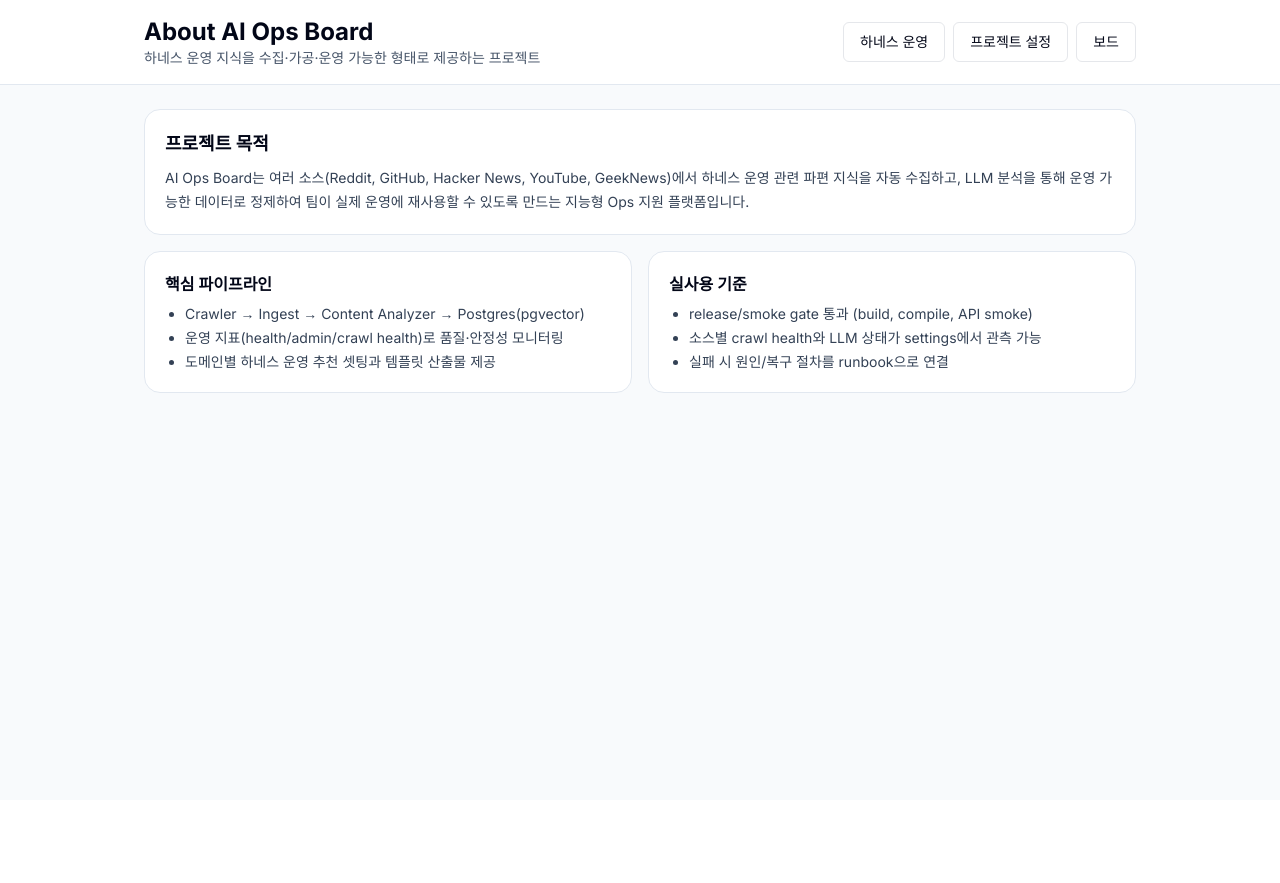
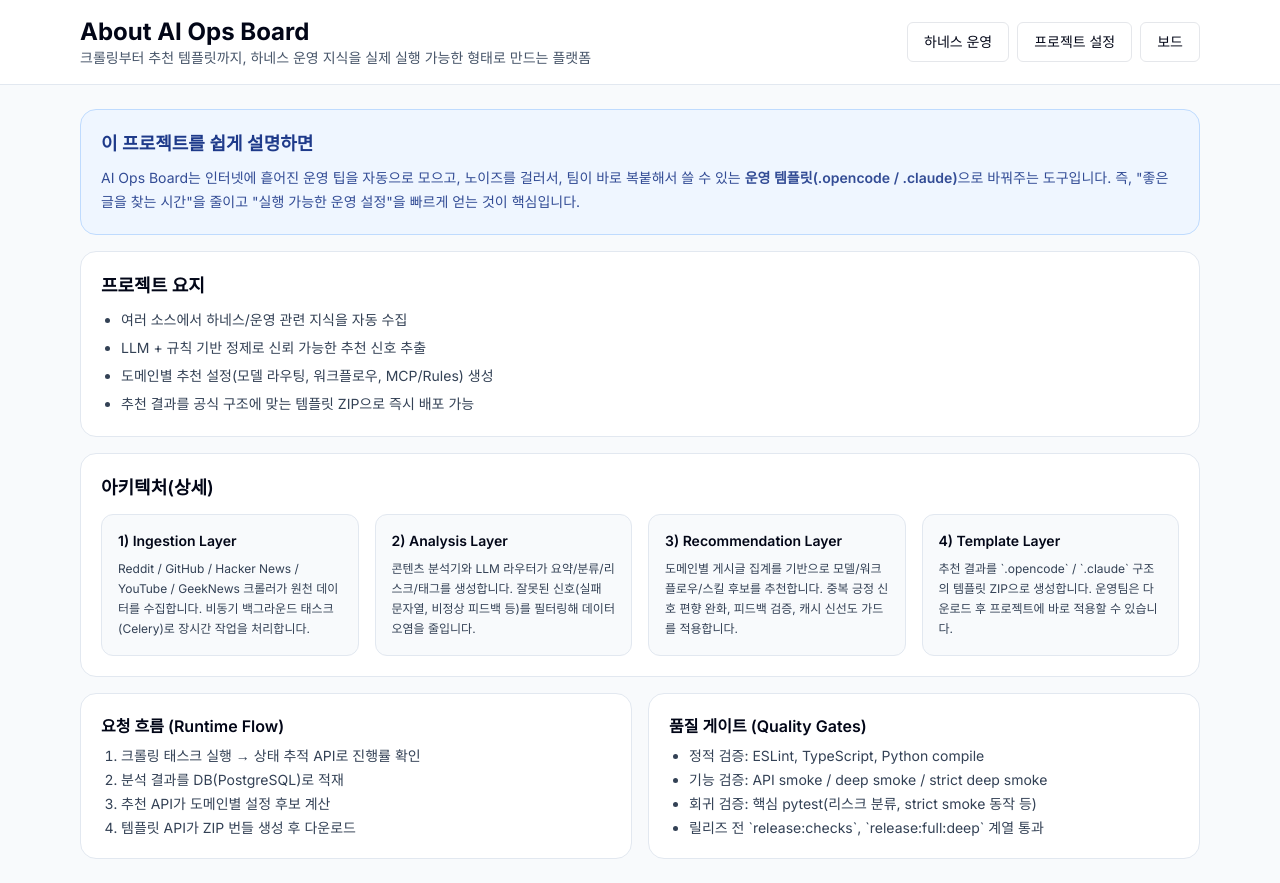
Before and after one commit to nkari82/AI_Ops_Board, a Next.js app: page /about in a window 1280 px wide. Before the commit the page ends 800 px from the top, so only its background shows below. Built offline with nearby package versions, Linux system fonts and the light colour scheme.

Commit message:
feat: expand about architecture and harden template UX

```diff
--- a/src/app/about/page.tsx
+++ b/src/app/about/page.tsx
@@ -5,10 +5,10 @@ export default function AboutPage() {
   return (
     <div className="min-h-screen bg-slate-50 text-slate-950">
       <header className="border-b border-slate-200 bg-white">
-        <div className="mx-auto flex max-w-5xl items-center justify-between px-4 py-4">
+        <div className="mx-auto flex max-w-6xl items-center justify-between px-4 py-4">
           <div>
             <h1 className="text-2xl font-bold">About AI Ops Board</h1>
-            <p className="text-sm text-slate-600">하네스 운영 지식을 수집·가공·운영 가능한 형태로 제공하는 프로젝트</p>
+            <p className="text-sm text-slate-600">크롤링부터 추천 템플릿까지, 하네스 운영 지식을 실제 실행 가능한 형태로 만드는 플랫폼</p>
           </div>
           <div className="flex items-center gap-2">
             <Link href="/recommendations"><Button variant="outline">하네스 운영</Button></Link>
@@ -18,30 +18,77 @@ export default function AboutPage() {
         </div>
       </header>
 
-      <main className="mx-auto max-w-5xl space-y-4 px-4 py-6">
+      <main className="mx-auto max-w-6xl space-y-4 px-4 py-6">
+        <section className="rounded-2xl border border-blue-200 bg-blue-50 p-5">
+          <h2 className="text-lg font-semibold text-blue-900">이 프로젝트를 쉽게 설명하면</h2>
+          <p className="mt-2 text-sm leading-6 text-blue-900/90">
+            AI Ops Board는 인터넷에 흩어진 운영 팁을 자동으로 모으고, 노이즈를 걸러서,
+            팀이 바로 복붙해서 쓸 수 있는 <span className="font-semibold">운영 템플릿(.opencode / .claude)</span>으로 바꿔주는 도구입니다.
+            즉, &quot;좋은 글을 찾는 시간&quot;을 줄이고 &quot;실행 가능한 운영 설정&quot;을 빠르게 얻는 것이 핵심입니다.
+          </p>
+        </section>
+
         <section className="rounded-2xl border border-slate-200 bg-white p-5">
-          <h2 className="text-lg font-semibold">프로젝트 목적</h2>
-          <p className="mt-2 text-sm leading-6 text-slate-700">
-            AI Ops Board는 여러 소스(Reddit, GitHub, Hacker News, YouTube, GeekNews)에서 하네스 운영 관련 파편 지식을 자동 수집하고,
-            LLM 분석을 통해 운영 가능한 데이터로 정제하여 팀이 실제 운영에 재사용할 수 있도록 만드는 지능형 Ops 지원 플랫폼입니다.
-          </p>
+          <h2 className="text-lg font-semibold">프로젝트 요지</h2>
+          <ul className="mt-2 list-disc space-y-1 pl-5 text-sm leading-6 text-slate-700">
+            <li>여러 소스에서 하네스/운영 관련 지식을 자동 수집</li>
+            <li>LLM + 규칙 기반 정제로 신뢰 가능한 추천 신호 추출</li>
+            <li>도메인별 추천 설정(모델 라우팅, 워크플로우, MCP/Rules) 생성</li>
+            <li>추천 결과를 공식 구조에 맞는 템플릿 ZIP으로 즉시 배포 가능</li>
+          </ul>
+        </section>
+
+        <section className="rounded-2xl border border-slate-200 bg-white p-5">
+          <h2 className="text-lg font-semibold">아키텍처(상세)</h2>
+          <div className="mt-3 grid gap-4 md:grid-cols-2 xl:grid-cols-4">
+            <div className="rounded-xl border border-slate-200 bg-slate-50 p-4">
+              <h3 className="text-sm font-semibold">1) Ingestion Layer</h3>
+              <p className="mt-2 text-xs leading-5 text-slate-700">
+                Reddit / GitHub / Hacker News / YouTube / GeekNews 크롤러가 원천 데이터를 수집합니다.
+                비동기 백그라운드 태스크(Celery)로 장시간 작업을 처리합니다.
+              </p>
+            </div>
+            <div className="rounded-xl border border-slate-200 bg-slate-50 p-4">
+              <h3 className="text-sm font-semibold">2) Analysis Layer</h3>
+              <p className="mt-2 text-xs leading-5 text-slate-700">
+                콘텐츠 분석기와 LLM 라우터가 요약/분류/리스크/태그를 생성합니다.
+                잘못된 신호(실패 문자열, 비정상 피드백 등)를 필터링해 데이터 오염을 줄입니다.
+              </p>
+            </div>
+            <div className="rounded-xl border border-slate-200 bg-slate-50 p-4">
+              <h3 className="text-sm font-semibold">3) Recommendation Layer</h3>
+              <p className="mt-2 text-xs leading-5 text-slate-700">
+                도메인별 게시글 집계를 기반으로 모델/워크플로우/스킬 후보를 추천합니다.
+                중복 긍정 신호 편향 완화, 피드백 검증, 캐시 신선도 가드를 적용합니다.
+              </p>
+            </div>
+            <div className="rounded-xl border border-slate-200 bg-slate-50 p-4">
+              <h3 className="text-sm font-semibold">4) Template Layer</h3>
+              <p className="mt-2 text-xs leading-5 text-slate-700">
+                추천 결과를 `.opencode` / `.claude` 구조의 템플릿 ZIP으로 생성합니다.
+                운영팀은 다운로드 후 프로젝트에 바로 적용할 수 있습니다.
+              </p>
+            </div>
+          </div>
         </section>
 
         <section className="grid gap-4 md:grid-cols-2">
           <div className="rounded-2xl border border-slate-200 bg-white p-5">
-            <h3 className="text-base font-semibold">핵심 파이프라인</h3>
-            <ul className="mt-2 list-disc space-y-1 pl-5 text-sm text-slate-700">
-              <li>Crawler → Ingest → Content Analyzer → Postgres(pgvector)</li>
-              <li>운영 지표(health/admin/crawl health)로 품질·안정성 모니터링</li>
-              <li>도메인별 하네스 운영 추천 셋팅과 템플릿 산출물 제공</li>
-            </ul>
+            <h3 className="text-base font-semibold">요청 흐름 (Runtime Flow)</h3>
+            <ol className="mt-2 list-decimal space-y-1 pl-5 text-sm text-slate-700">
+              <li>크롤링 태스크 실행 → 상태 추적 API로 진행률 확인</li>
+              <li>분석 결과를 DB(PostgreSQL)로 적재</li>
+              <li>추천 API가 도메인별 설정 후보 계산</li>
+              <li>템플릿 API가 ZIP 번들 생성 후 다운로드</li>
+            </ol>
           </div>
           <div className="rounded-2xl border border-slate-200 bg-white p-5">
-            <h3 className="text-base font-semibold">실사용 기준</h3>
+            <h3 className="text-base font-semibold">품질 게이트 (Quality Gates)</h3>
             <ul className="mt-2 list-disc space-y-1 pl-5 text-sm text-slate-700">
-              <li>release/smoke gate 통과 (build, compile, API smoke)</li>
-              <li>소스별 crawl health와 LLM 상태가 settings에서 관측 가능</li>
-              <li>실패 시 원인/복구 절차를 runbook으로 연결</li>
+              <li>정적 검증: ESLint, TypeScript, Python compile</li>
+              <li>기능 검증: API smoke / deep smoke / strict deep smoke</li>
+              <li>회귀 검증: 핵심 pytest(리스크 분류, strict smoke 동작 등)</li>
+              <li>릴리즈 전 `release:checks`, `release:full:deep` 계열 통과</li>
             </ul>
           </div>
         </section>
--- a/src/app/page.tsx
+++ b/src/app/page.tsx
@@ -50,6 +50,7 @@ export default function AiOpsBoard() {
     isLoading,
     activeDomain,
     previewTemplate,
+    templateError,
     fetchTemplatePreview,
     downloadTemplate,
   } = useTemplateService();
@@ -120,6 +121,7 @@ export default function AiOpsBoard() {
         isLoading={isLoading}
         activeDomain={activeDomain}
         previewTemplate={previewTemplate}
+        templateError={templateError}
         onFetchPreview={fetchTemplatePreview}
         onDownload={downloadTemplate}
       />
--- a/src/components/crawler/CrawlResultsPanel.tsx
+++ b/src/components/crawler/CrawlResultsPanel.tsx
@@ -13,6 +13,7 @@ interface CrawlResultsPanelProps {
   isLoading: boolean;
   activeDomain: string | null;
   previewTemplate: string;
+  templateError?: string | null;
   onFetchPreview: (domain: string) => void;
   onDownload: (domain: string) => void;
 }
@@ -23,6 +24,7 @@ export function CrawlResultsPanel({
   isLoading,
   activeDomain,
   previewTemplate,
+  templateError,
   onFetchPreview,
   onDownload,
 }: CrawlResultsPanelProps) {
@@ -72,6 +74,12 @@ export function CrawlResultsPanel({
                 </button>
               </div>
 
+              {templateError && (
+                <div className="mt-3 rounded border border-red-200 bg-red-50 px-3 py-2 text-xs text-red-700">
+                  템플릿 미리보기 실패: {templateError}
+                </div>
+              )}
+
               {previewTemplate && (
                 <div className="mt-4 animate-in fade-in rounded border border-slate-200 bg-white p-4 shadow-sm">
                   <h4 className="mb-2 text-sm font-semibold text-slate-800">{activeDomain} 운영 템플릿</h4>
--- a/src/hooks/useTemplateService.ts
+++ b/src/hooks/useTemplateService.ts
@@ -7,6 +7,7 @@ export function useTemplateService() {
   const [isLoading, setIsLoading] = useState(false);
   const [activeDomain, setActiveDomain] = useState<string | null>(null);
   const [previewTemplate, setPreviewTemplate] = useState<string>("");
+  const [templateError, setTemplateError] = useState<string | null>(null);
 
   const generateOpsTemplate = useCallback(async (domain: string) => {
     setGenerating(true);
@@ -22,13 +23,15 @@ export function useTemplateService() {
 
   const fetchTemplatePreview = useCallback(async (domain: string) => {
     setIsLoading(true);
+    setTemplateError(null);
     setActiveDomain(domain);
     try {
       const data = await generateOpsTemplateApi(domain);
       setPreviewTemplate(data.template);
     } catch (e) {
       console.error("Template preview failed:", e);
-      alert("템플릿 생성에 실패했습니다.");
+      const message = e instanceof Error ? e.message : "템플릿 생성에 실패했습니다.";
+      setTemplateError(message);
     } finally {
       setIsLoading(false);
     }
@@ -55,6 +58,7 @@ export function useTemplateService() {
     isLoading,
     activeDomain,
     previewTemplate,
+    templateError,
     generateOpsTemplate,
     fetchTemplatePreview,
     downloadTemplate,
--- a/src/lib/api.ts
+++ b/src/lib/api.ts
@@ -100,7 +100,7 @@ function mapOperationPost(post: OperationPostApi): OperationPost {
     titleKo: post.title_ko ?? null,
     summary: post.summary,
     summaryKo: post.summary_ko ?? null,
-    content: post.content,
+    content: typeof post.content === "string" ? post.content : "",
     category: post.category,
     docType: post.doc_type,
     techStack: Array.isArray(post.tech_stack) ? post.tech_stack : [],
--- a/src/types/index.ts
+++ b/src/types/index.ts
@@ -115,6 +115,8 @@ export type RecommendedSetting = {
   reason: string;
   evidenceCount?: number;
   feedbackCount?: number;
+  qualityConfidence?: number;
+  qualityBand?: "low" | "medium" | "high";
   subagentCandidates?: string[];
   dynamicViews?: string[];
   officialCategories?: {
```
Also changed, not shown: src/app/recommendations/page.tsx (+97 -52 lines).
